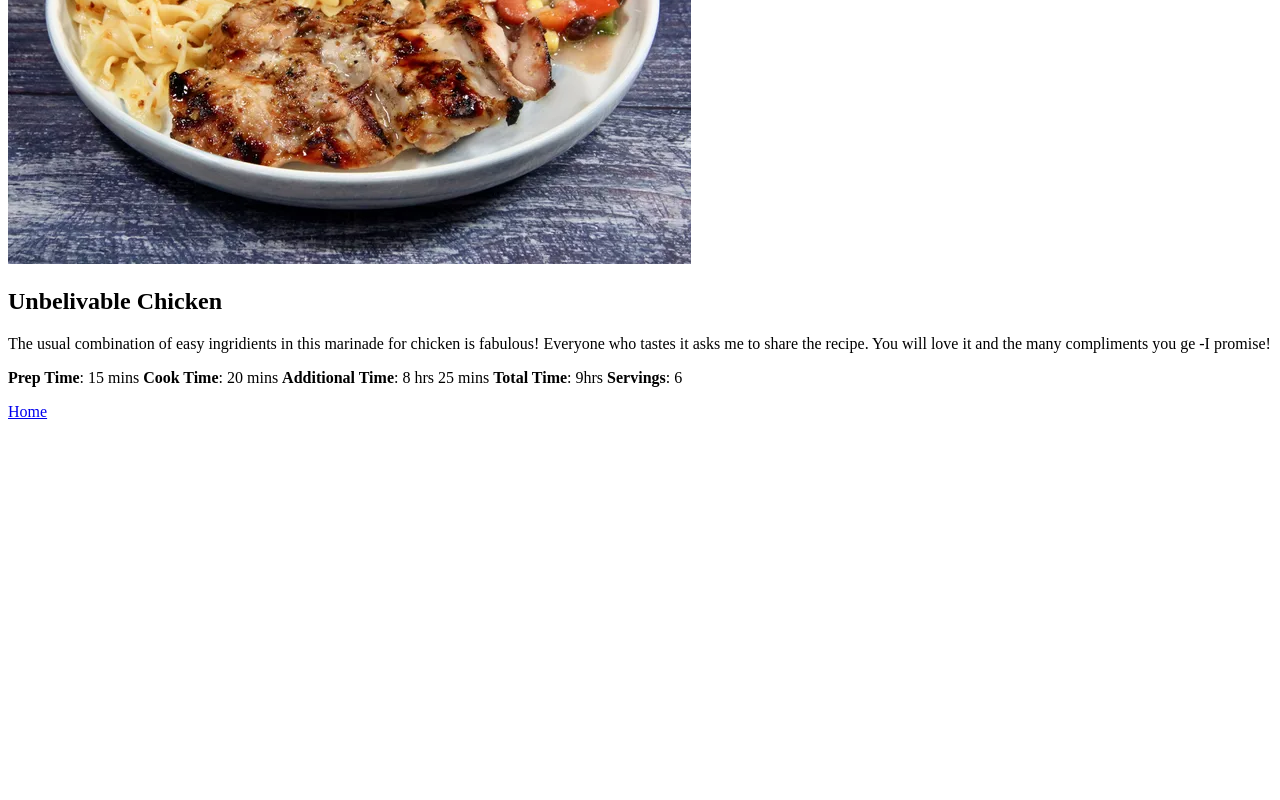
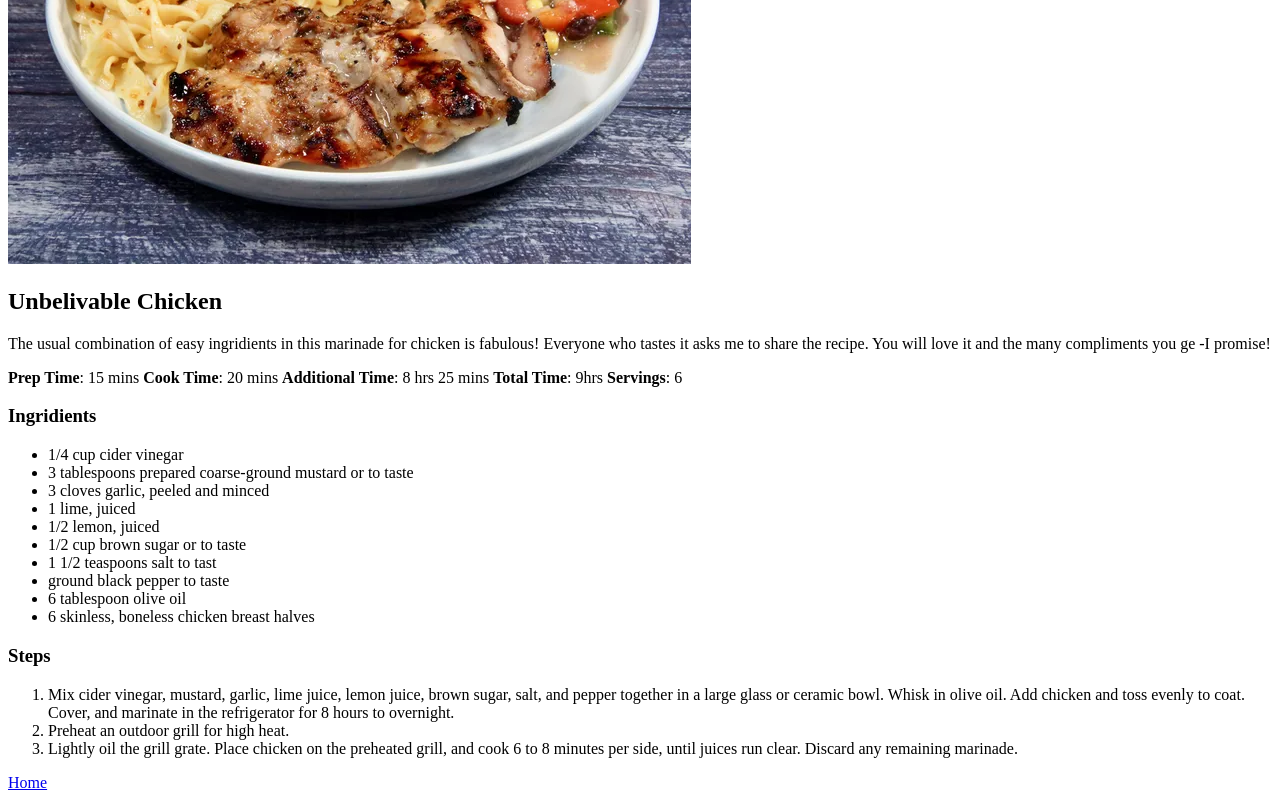
Before and after one commit to Icarium12/odin-recipes, a plain HTML site: page recipes/chicken.html in a window 1280 px wide. Shown: the part 328-1128 px from the top of the page. Before the commit the page ends 800 px from the top, so only its background shows below. Drawn offline with Linux system fonts and the light colour scheme.

Commit message:
Added the ingridients and steps of the recipe

```diff
--- a/recipes/chicken.html
+++ b/recipes/chicken.html
@@ -19,6 +19,36 @@
         <strong>Additional Time</strong>: 8 hrs 25 mins <strong>Total Time</strong>:
         9hrs <strong>Servings</strong>: 6
     </p>
+    <h3>Ingridients</h3>
+    <ul>
+        <li>1/4 cup cider vinegar</li>
+        <li>3 tablespoons prepared coarse-ground mustard or to taste</li>
+        <li>3 cloves garlic, peeled and minced</li>
+        <li>1 lime, juiced</li>
+        <li> 1/2 lemon, juiced</li>
+        <li>1/2 cup brown sugar or to taste</li>
+        <li>1 1/2 teaspoons salt to tast</li>
+        <li>ground black pepper to taste</li>
+        <li>6 tablespoon olive oil</li>
+        <li>6 skinless, boneless chicken breast halves</li>
+    </ul>
+    <h3>Steps</h3>
+    <ol>
+        <li>
+            Mix cider vinegar, mustard, garlic, lime juice, lemon juice,
+            brown sugar, salt, and pepper together in a large glass or ceramic
+            bowl. Whisk in olive oil. Add chicken and toss evenly to coat. Cover,
+            and marinate in the refrigerator for 8 hours to overnight.
+        </li>
+        <li>
+            Preheat an outdoor grill for high heat.
+        </li>
+        <li>
+            Lightly oil the grill grate. Place chicken on the preheated grill,
+            and cook 6 to 8 minutes per side, until juices run clear.
+            Discard any remaining marinade.
+        </li>
+    </ol>
 
 
     <a href="../index.html">Home</a>
```
